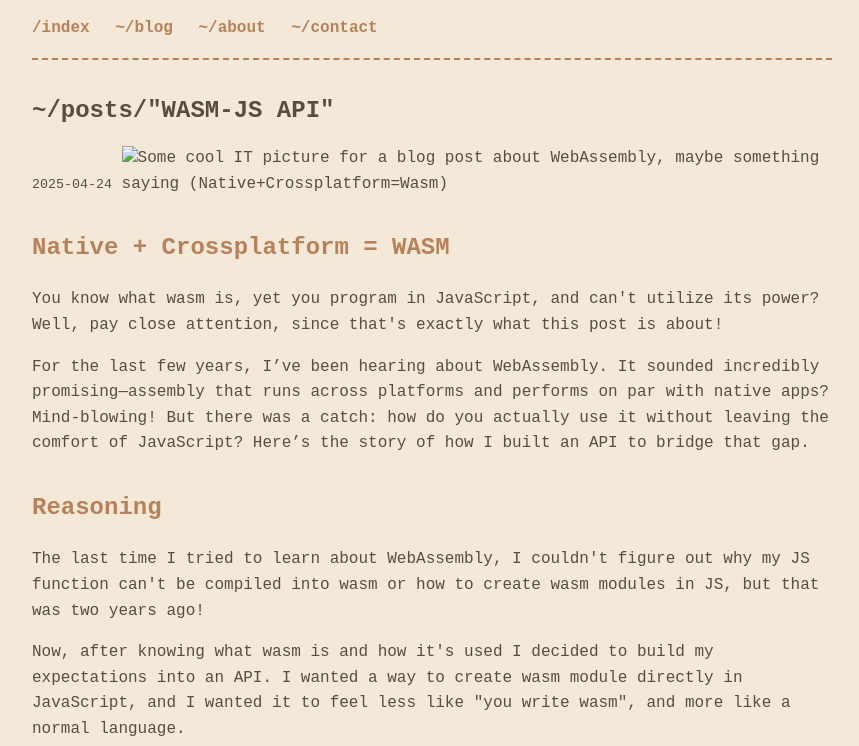
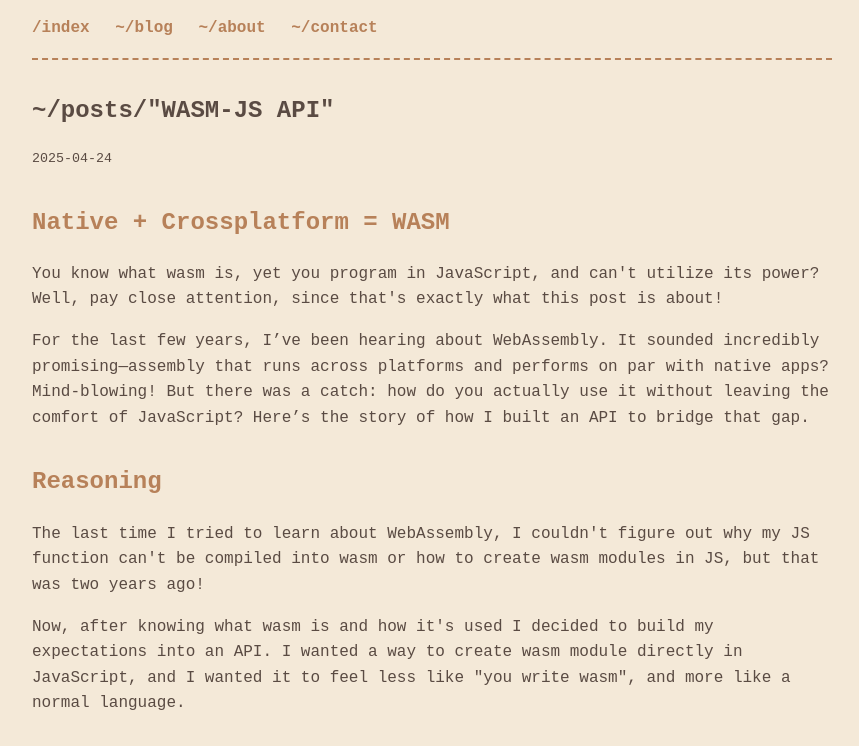
Before and after one commit to Bleb1k/blob, a plain HTML site: page posts/wasm_api.html in a window 1280 px wide. Shown: the top 746 px of the page, without its empty margins (208-1067 px from the left). Drawn offline with nearby package versions, Linux system fonts and the light colour scheme.

Commit message:
remove image placeholder from posts/wasm_api.html

```diff
--- a/posts/wasm_api.html
+++ b/posts/wasm_api.html
@@ -18,7 +18,6 @@
     <section>
         <h1>~/posts/"WASM-JS API"</h1>
         <small>2025-04-24</small>
-        <img alt="Some cool IT picture for a blog post about WebAssembly, maybe something saying (Native+Crossplatform=Wasm)">
         <!-- "JS code that creates simple function and compiles it to wasm" -->
         <h2>Native + Crossplatform = WASM</h2>
         <p>You know what wasm is, yet you program in JavaScript, and can't utilize its power? Well, pay close attention, since that's exactly what this post is about!
```
